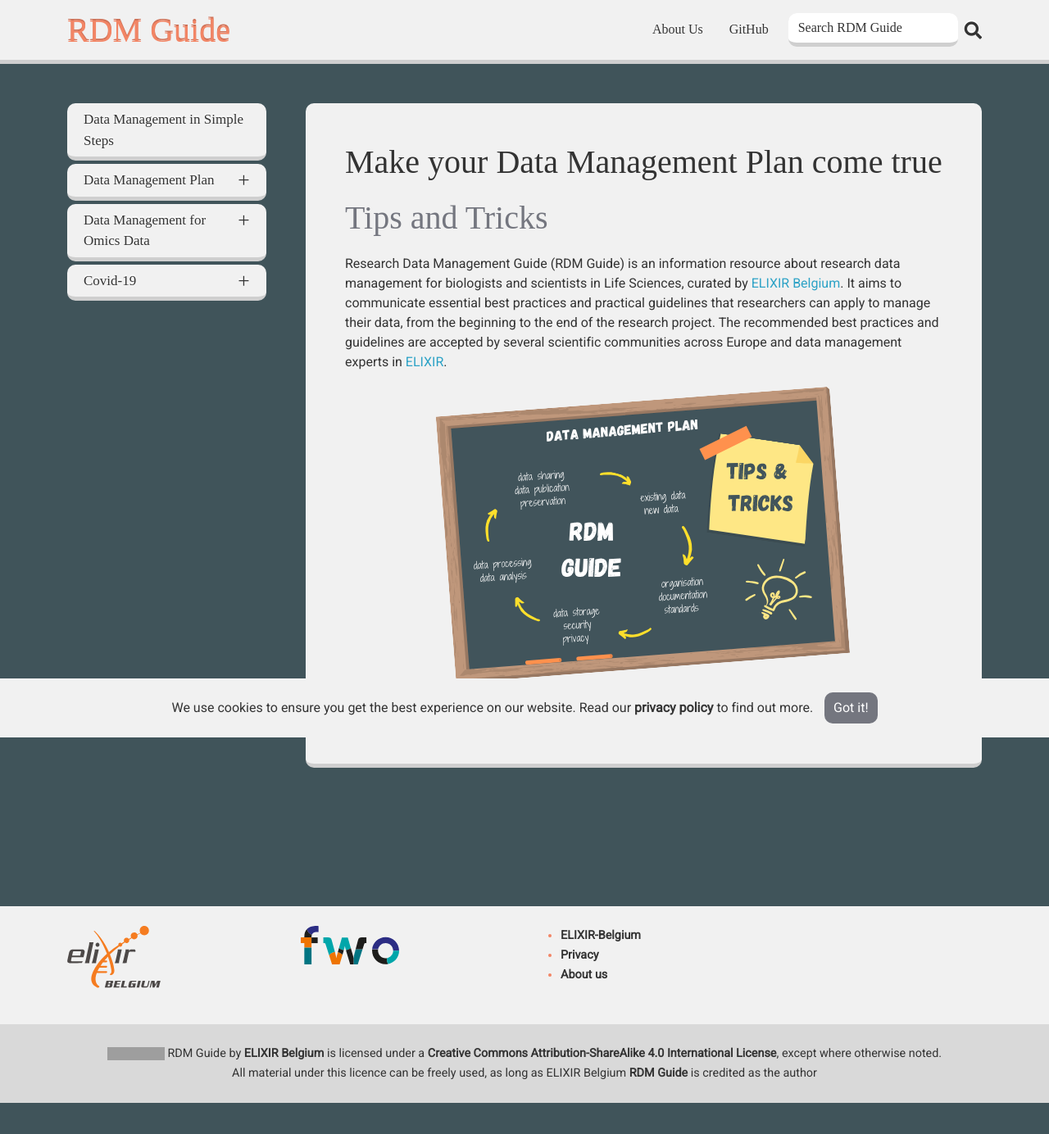
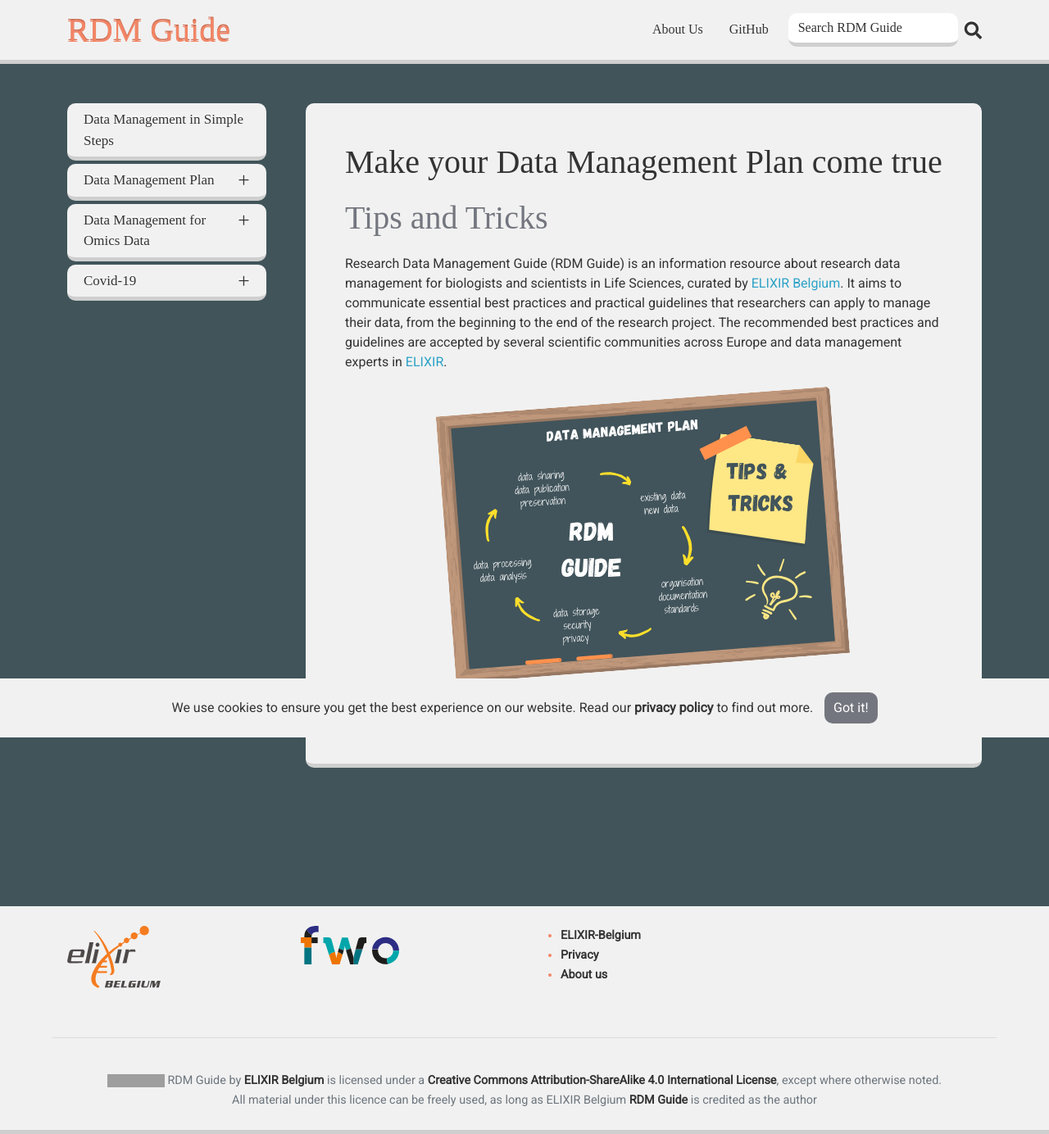
Before and after one commit to ELIXIR-Belgium/rdm-guide, a Jekyll site: the page built from index.md, in a window 1280 px wide. Shown: the whole page at 82% size. Built offline with Jekyll 4.4.1, drawn with Linux system fonts in a browser that asks for light colours; some web fonts are replaced; before the commit the page ends 1346 px from its top, so only the background shows below that; grey boxes are pictures that could not be loaded.

Commit message:
new footer

```diff
--- a/_includes/footer.html
+++ b/_includes/footer.html
@@ -18,7 +18,8 @@
             </div>
         </div>
     </div>
-    <div class="text-center p-4" style="background-color: rgba(0, 0, 0, 0.1);"><a class="no_icon" rel="license" href="http://creativecommons.org/licenses/by-sa/4.0/"><img
+    <hr>
+    <div class="text-center text-muted p-4 "><a class="no_icon" rel="license" href="http://creativecommons.org/licenses/by-sa/4.0/"><img
         alt="Creative Commons License" style="width: 70px;"
         src="https://i.creativecommons.org/l/by-sa/4.0/88x31.png" /></a>
         <span
--- a/assets/css/main.css
+++ b/assets/css/main.css
@@ -495,6 +495,7 @@ main img.registry_logo {
 footer {
     background-color: var(--footer-bg);
     color: var(--footer-color);
+    border-bottom: 5px solid #00000024;
     font-size: 0.9em;
     line-height: 24px;
     margin-top: 80px;
```
